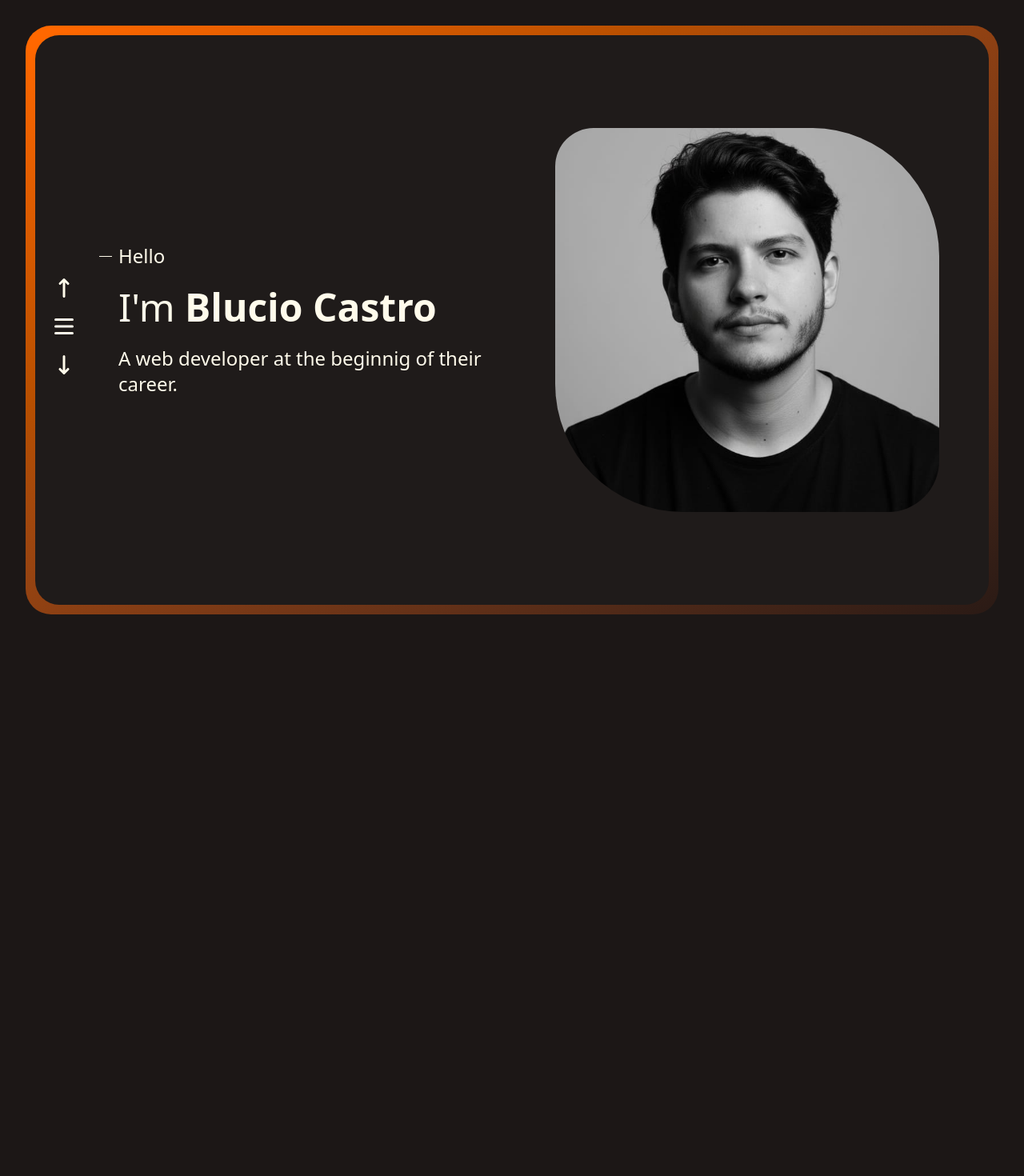
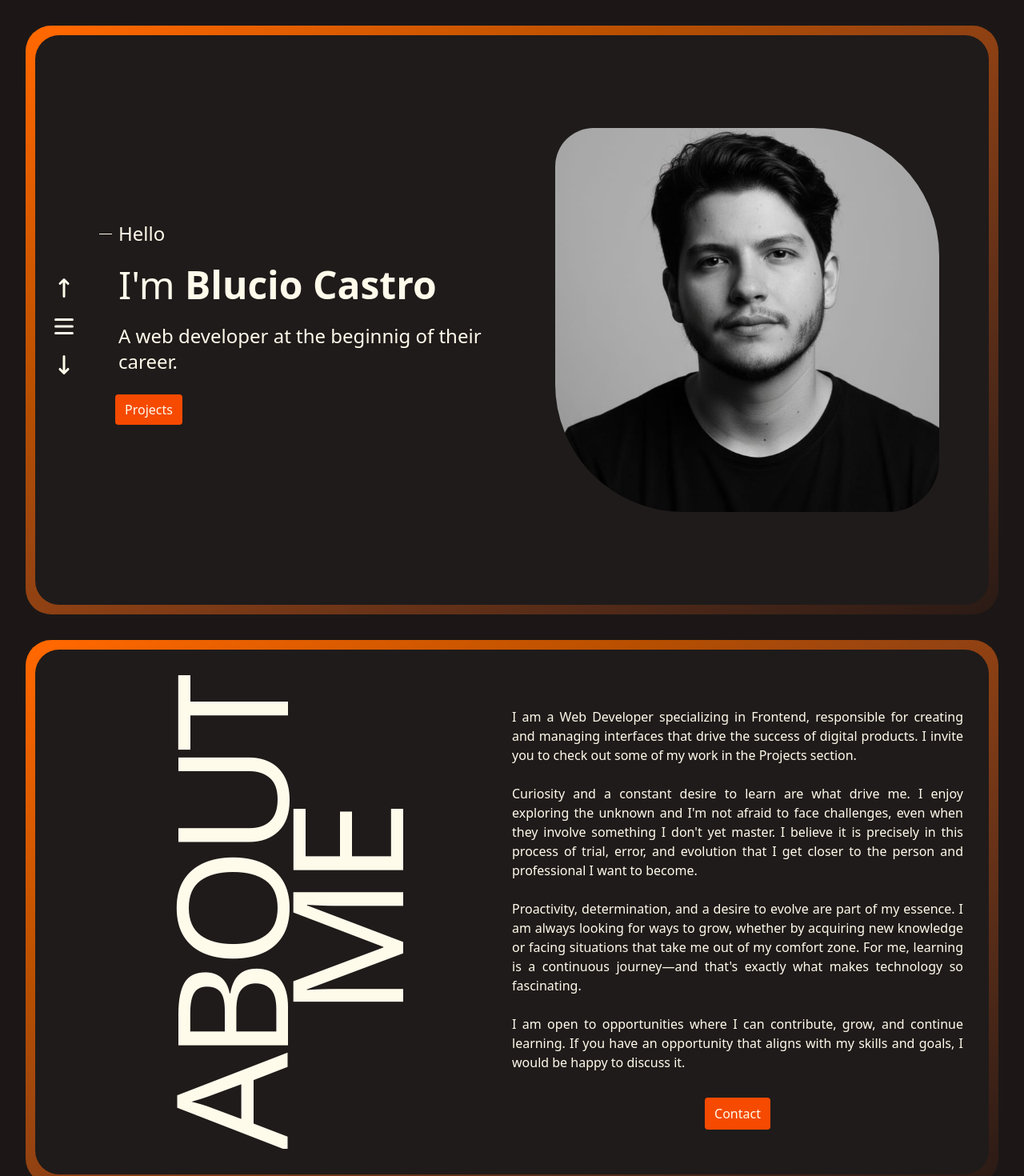
Before and after one commit to BlucioCastro/Portfolio, a React (Vite) app: page / in a window 1280 px wide. Shown: the top 1470 px of the page at 80% size. Before the commit the page ends 800 px from the top, so only its background shows below. Built offline with nearby package versions, Linux system fonts and the light colour scheme.

Commit message:
seção about e componente de botão

```diff
--- a/src/Layouts/RootLayout.jsx
+++ b/src/Layouts/RootLayout.jsx
@@ -1,13 +1,13 @@
 import { Outlet } from "react-router-dom";
 import Pagination from "../components/Pagination";
 
-export default function RootLayout(){
-  return(
+export default function RootLayout() {
+	return (
 		<>
 			<Pagination />
 			<main>
 				<Outlet />
 			</main>
 		</>
-  )
+	);
 }
--- a/src/Pages/Home.jsx
+++ b/src/Pages/Home.jsx
@@ -1,12 +1,17 @@
-
-import Introduction from "../components/Hero";
-import Pagination from "../components/Pagination";
+import About from "../components/About";
+import Hero from "../components/Hero";
 
 export default function Home() {
 	return (
 		<>
-			<Pagination />
-			<Introduction />
+			<section>
+				<Hero />
+			</section>
+			<section className=" p-[8px] bg-gradient-to-br from-orange-500 to-[#2a1a15] md:p-[12px]  m-4 md:m-8 rounded-4xl">
+				<div className="bg-[#1F1B1A] rounded-[30px] p-8">
+					<About />
+				</div>
+			</section>
 		</>
 	);
 }
--- a/src/Routes/AppRoutes.jsx
+++ b/src/Routes/AppRoutes.jsx
@@ -1,6 +1,6 @@
 import { createBrowserRouter } from "react-router-dom";
 import RootLayout from "../Layouts/RootLayout";
-import Home from "../components/Hero";
+import Home from "../Pages/Home";
 import Project from "../Pages/Project";
 
 const router = createBrowserRouter([
--- /dev/null
+++ b/src/components/About.jsx
@@ -0,0 +1,42 @@
+import Button from "./Button";
+
+export default function About() {
+	return (
+		<section className="w-full h-full md:grid md:grid-cols-2">
+			<div className="flex justify-center items-center overflow-hidden">
+				<p className="writing-vertical-rl rotate-270 tracking-tighter text-[6rem] md:text-[12rem] inline-block leading-[4.5rem] md:leading-[9rem] text-center py-[5rem] md:py-38 font-medium">
+					ABOUT <br /> ME
+				</p>
+			</div>
+			<div className="flex flex-col justify-center">
+				<p className="pt-4 text-justify">
+					I am a Web Developer specializing in Frontend, responsible for
+					creating and managing interfaces that drive the success of digital
+					products. I invite you to check out some of my work in the Projects
+					section.
+					<br />
+					<br />
+					Curiosity and a constant desire to learn are what drive me. I enjoy
+					exploring the unknown and I'm not afraid to face challenges, even when
+					they involve something I don't yet master. I believe it is precisely
+					in this process of trial, error, and evolution that I get closer to
+					the person and professional I want to become.
+					<br />
+					<br />
+					Proactivity, determination, and a desire to evolve are part of my
+					essence. I am always looking for ways to grow, whether by acquiring
+					new knowledge or facing situations that take me out of my comfort
+					zone. For me, learning is a continuous journey—and that's exactly what
+					makes technology so fascinating.
+					<br />
+					<br />I am open to opportunities where I can contribute, grow, and
+					continue learning. If you have an opportunity that aligns with my
+					skills and goals, I would be happy to discuss it.
+				</p>
+				<div className="pt-8 flex justify-center">
+					<Button to="#contact">Contact </Button>
+				</div>
+			</div>
+		</section>
+	);
+}
--- /dev/null
+++ b/src/components/Button.jsx
@@ -0,0 +1,15 @@
+
+export default function Button({to, children}){
+  if(to){
+    return(
+      <a href={to} target="_self" className="px-3 py-2 bg-orange-600 rounded-[.25rem] font-medium text-amber-50 cursor-pointer">
+        {children}
+      </a>
+    )
+  }
+  return(
+    <button className="px-3 py-2 bg-orange-600 rounded-[.25rem] font-medium text-amber-50 cursor-pointer">
+      {children}
+    </button>
+  )
+}
--- a/src/components/Hero.jsx
+++ b/src/components/Hero.jsx
@@ -1,15 +1,16 @@
 import myImage from "../assets/myimg.jpeg";
+import Button from "./Button";
 
 export default function Home() {
 	return (
-		<div className=" h-[92vh] p-[8px] bg-gradient-to-br from-orange-500 to-[#2a1a15] md:p-[12px]  m-4 md:m-8 rounded-4xl">
+		<div className=" h-[96vh] md:h-[92vh] p-[8px] bg-gradient-to-br from-orange-500 to-[#2a1a15] md:p-[12px]  m-4 md:m-8 rounded-4xl">
 			<div className="bg-[#1F1B1A] flex flex-col justify-center gap-12 h-full rounded-[30px] p-8 md:grid md:grid-cols-2">
-				<div className="flex flex-col md:justify-center gap-4 md:pl-12">
+				<div className="flex flex-col md:justify-center  gap-4 md:pl-12">
 					<div className="flex items-center gap-2">
 						<div className="h-[1px] w-4 bg-amber-50"></div>
 						<p className="text-amber-50 md:text-2xl">Hello</p>
 					</div>
-					<div className="text-amber-50 pl-6 flex flex-col gap-4">
+					<div className="text-amber-50 pl-6 flex flex-col gap-2 md:gap-4">
 						<p className="text-2xl md:text-[3rem]">
 							I'm <strong>Blucio Castro</strong>
 						</p>
@@ -17,12 +18,15 @@ export default function Home() {
 							A web developer at the beginnig of their career.
 						</p>
 					</div>
+					<div className="pl-5 mt-4">
+						<Button to="#projects">Projects</Button>
+					</div>
 				</div>
 				<div className="flex items-center justify-center ">
 					<img
 						src={myImage}
 						alt="selfimage"
-						className="h-[20rem] w-[20rem] md:h-[30rem] md:w-[30rem] object-cover rounded-bl-[10rem] rounded-br-[4rem] rounded-tr-[10rem] rounded-tl-[3rem]"
+						className="h-[12rem] w-[20rem] md:h-[30rem] md:w-[30rem] object-cover rounded-bl-[4rem] md:rounded-bl-[10rem] rounded-br-[2rem] md:rounded-br-[4rem] rounded-tr-[4rem] md:rounded-tr-[10rem] rounded-tl-[1.5rem] md:rounded-tl-[3rem]"
 					/>
 				</div>
 			</div>
--- a/src/index.css
+++ b/src/index.css
@@ -1,13 +1,12 @@
 @import "tailwindcss";
 
-@layer base{
-  *{
-    padding: 0;
-    margin: 0;
-    box-sizing: border-box;
-  }
-  body{
-    /* background-color: #1F2121; */
-    background-color: #1C1716;
-  }
+@layer base {
+	* {
+		padding: 0;
+		margin: 0;
+		box-sizing: border-box;
+	}
+	body {
+    @apply bg-[#1c1716] text-amber-50;
+	}
 }
```
Lines whose indentation alone changed are shown as unchanged.
